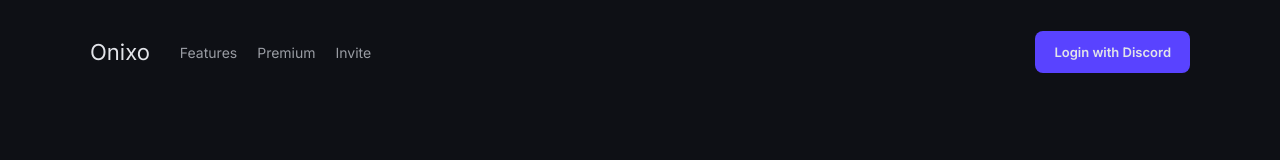
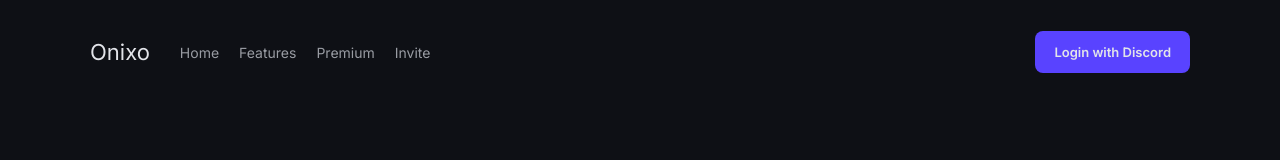
Before and after one commit to Poxie/onixo-new, a Next.js app in the folder frontend/: page / in a window 1280 px wide. Shown: the top 160 px of the page. Built offline with nearby package versions, Linux system fonts and the light colour scheme; no server answers; what next-redux-wrapper would draw is missing.

Commit message:
Added home to navbar tabs

```diff
--- a/frontend/components/navbar/index.tsx
+++ b/frontend/components/navbar/index.tsx
@@ -6,7 +6,12 @@ import { useRouter } from "next/router";
 import { HamIcon } from "@/assets/icons/HamIcon";
 import { NavbarUser } from "./NavbarUser";
 
-const TABS = ['Features', 'Premium', 'Invite'];
+const TABS = [
+    { text: 'Home', path: '/' },
+    { text: 'Features', path: '/features' },
+    { text: 'Premium', path: '/premium' },
+    { text: 'Invite', path: '/invite' }
+]
 
 export const Navbar = () => {
     const asPath = useRouter().asPath;
@@ -26,16 +31,21 @@ export const Navbar = () => {
                     {process.env.NEXT_PUBLIC_WEBSITE_NAME}
                 </Link>
                 <ul className={styles['tabs']}>
-                    {TABS.map(tab => (
-                        <li
-                            onClick={() => setOpen(false)}
-                            key={tab}
-                        >
-                            <Link className={styles['tab']} href={`/${tab.toLowerCase()}`}>
-                                {tab}
-                            </Link>
-                        </li>
-                    ))}
+                    {TABS.map(({ text, path }) => {
+                        return(
+                            <li
+                                onClick={() => setOpen(false)}
+                                key={path}
+                            >
+                                <Link
+                                    className={styles['tab']}
+                                    href={path}
+                                >
+                                    {text}
+                                </Link>
+                            </li>
+                        )
+                    })}
                 </ul>
             </div>
             <div className={styles['buttons']}>
```
